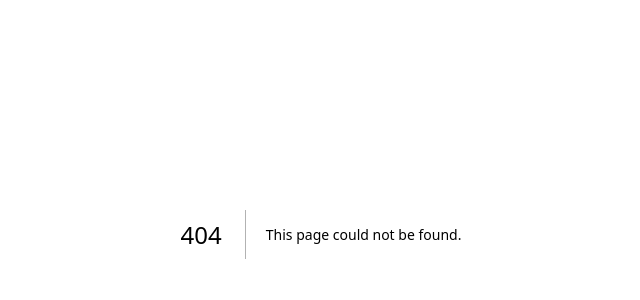
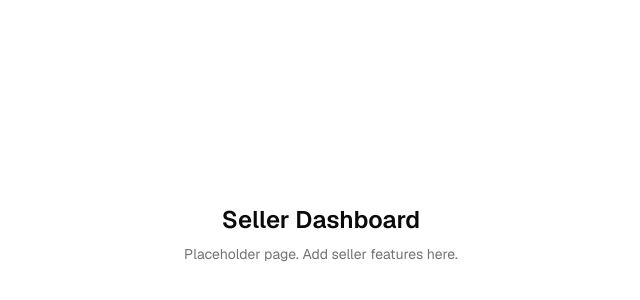
Before and after one commit to Sakhiur2022/BuySmart, a Next.js app in the folder main-app/: page /seller in a window 1280 px wide. Before the commit this address had no page. Shown: the part 166-466 px from the top of the page, without its empty margins (319-959 px from the left). Built offline with nearby package versions, Linux system fonts and the light colour scheme.

Commit message:
chore(auth): restructure authentication routes and pages; add admin and seller dashboards

```diff
--- /dev/null
+++ b/main-app/app/(admin)/admin/page.tsx
@@ -0,0 +1,12 @@
+export default function AdminPage() {
+  return (
+    <div className="flex min-h-svh w-full items-center justify-center p-6 md:p-10">
+      <div className="w-full max-w-xl text-center">
+        <h1 className="text-2xl font-semibold">Admin Dashboard</h1>
+        <p className="mt-2 text-sm text-muted-foreground">
+          Placeholder page. Add admin features here.
+        </p>
+      </div>
+    </div>
+  );
+}
--- /dev/null
+++ b/main-app/app/(seller)/seller/page.tsx
@@ -0,0 +1,12 @@
+export default function SellerPage() {
+  return (
+    <div className="flex min-h-svh w-full items-center justify-center p-6 md:p-10">
+      <div className="w-full max-w-xl text-center">
+        <h1 className="text-2xl font-semibold">Seller Dashboard</h1>
+        <p className="mt-2 text-sm text-muted-foreground">
+          Placeholder page. Add seller features here.
+        </p>
+      </div>
+    </div>
+  );
+}
```
Also changed, not shown: main-app/app/(auth)/auth/confirm/route.ts (renamed from main-app/app/auth/confirm/route.ts), main-app/app/(auth)/auth/error/page.tsx (renamed from main-app/app/auth/error/page.tsx), main-app/app/(auth)/auth/forgot-password/page.tsx (renamed from main-app/app/auth/forgot-password/page.tsx), main-app/app/(auth)/auth/login/page.tsx (renamed from main-app/app/auth/login/page.tsx), main-app/app/(auth)/auth/oauth/route.ts (renamed from main-app/app/auth/oauth/route.ts), main-app/app/(auth)/auth/sign-up-success/page.tsx (renamed from main-app/app/auth/sign-up-success/page.tsx), main-app/app/(auth)/auth/sign-up/page.tsx (renamed from main-app/app/auth/sign-up/page.tsx), main-app/app/(auth)/auth/update-password/page.tsx (renamed from main-app/app/auth/update-password/page.tsx), main-app/app/(buyer)/protected/layout.tsx (renamed from main-app/app/protected/layout.tsx), main-app/app/(buyer)/protected/page.tsx (renamed from main-app/app/protected/page.tsx).
